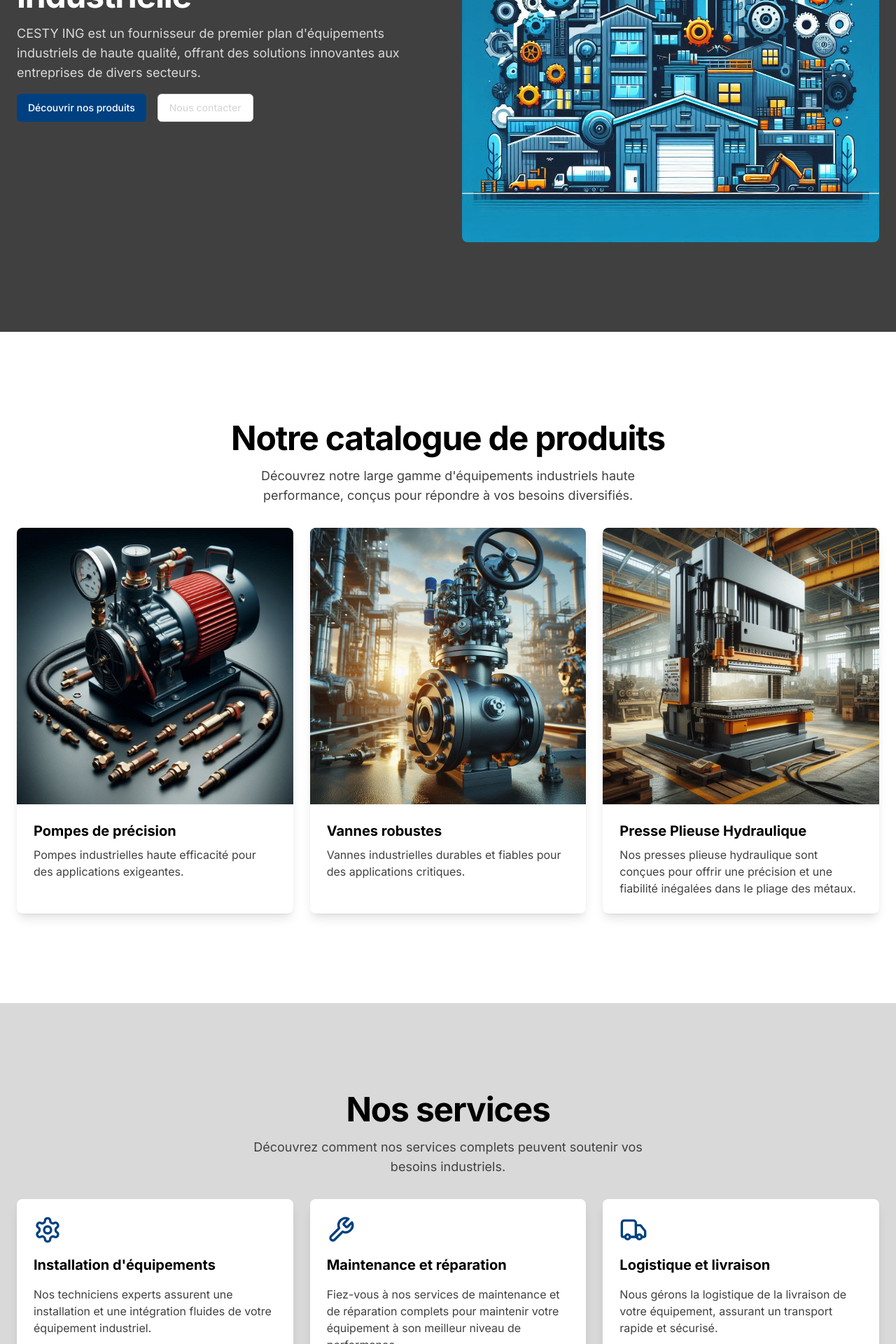
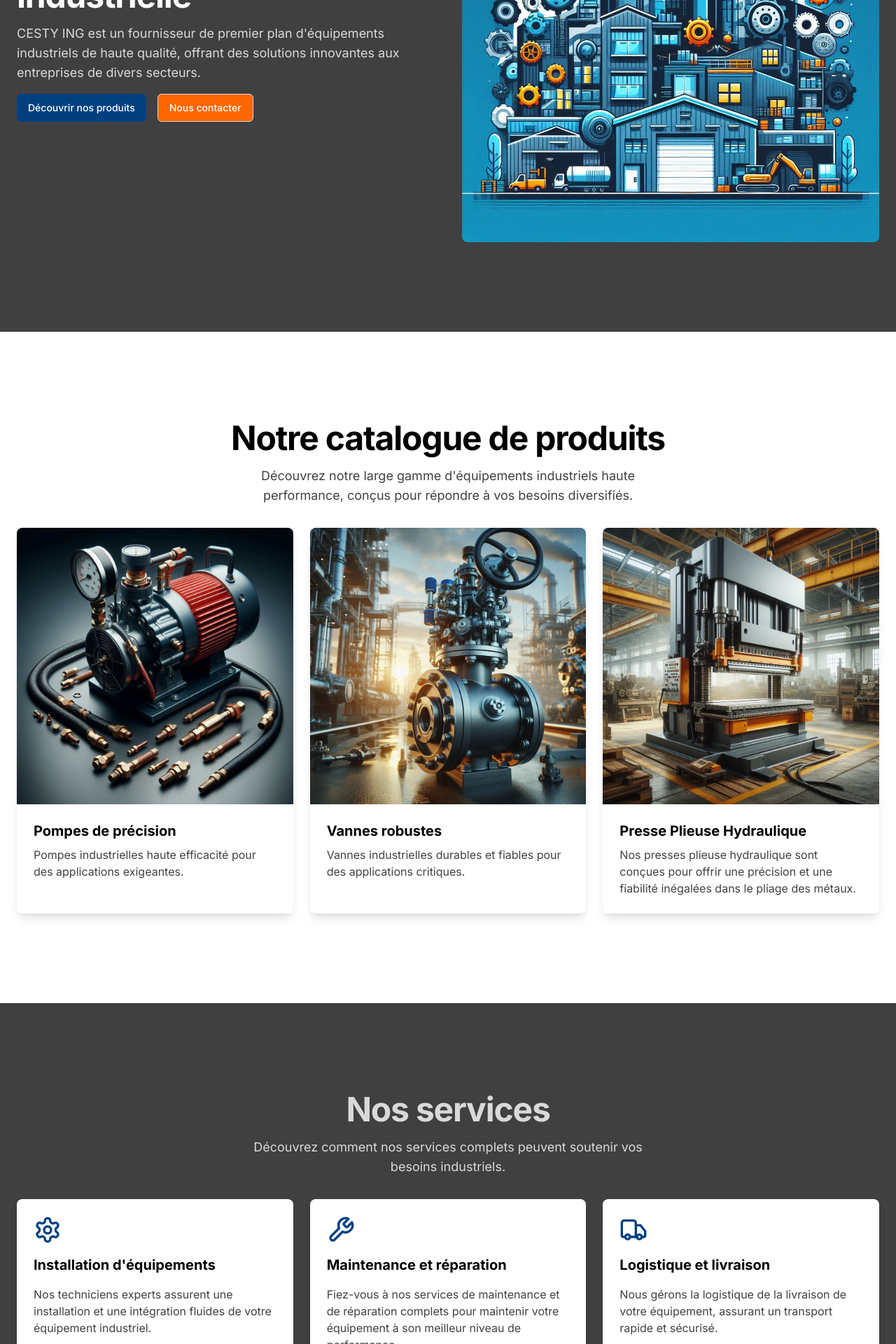
Before and after one commit to MaxCapette/cestying, a Next.js app: page / in a window 1280 px wide. Shown: the part 400-2320 px from the top of the page at 70% size. Built offline with nearby package versions, Linux system fonts and the light colour scheme.

Commit message:
change some colors

```diff
--- a/src/components/component/main-page.tsx
+++ b/src/components/component/main-page.tsx
@@ -107,7 +107,7 @@ export function MainPage() {
                 <Button className="bg-[#004080] hover:bg-[#0073e6] text-white">Découvrir nos produits</Button></Link>
                 <Link href="#contact">
                 <Button
-                  className="border-[#d9d9d9] text-[#d9d9d9] hover:bg-[#d9d9d9] hover:text-[#404040]"
+                  className="bg-[#ff6600] border-[#d9d9d9] text-white hover:bg-[#d9d9d9] hover:text-[#404040]"
                   variant="outline"
                 >
                   Nous contacter
@@ -184,11 +184,11 @@ export function MainPage() {
             </div>
           </div>
         </section>
-        <section className="bg-[#d9d9d9] dark:bg-[#404040] py-12 md:py-24 lg:py-32" id="services">
+        <section className="bg-[#404040] dark:bg-[#404040] py-12 md:py-24 lg:py-32" id="services">
           <div className="container px-4 md:px-6 space-y-8">
             <div className="text-center space-y-4">
-              <h2 className="text-3xl font-bold tracking-tight sm:text-4xl md:text-5xl">Nos services</h2>
-              <p className="text-[#404040] dark:text-[#d9d9d9] max-w-[600px] mx-auto text-lg">
+              <h2 className="text-[#d9d9d9] text-3xl font-bold tracking-tight sm:text-4xl md:text-5xl">Nos services</h2>
+              <p className="text-[#d9d9d9] dark:text-[#d9d9d9] max-w-[600px] mx-auto text-lg">
                 Découvrez comment nos services complets peuvent soutenir vos besoins industriels.
               </p>
             </div>
@@ -247,7 +247,7 @@ export function MainPage() {
           </div>
         </section>
 
-        <section className="bg-[#d9d9d9] dark:bg-[#404040] py-12 md:py-24 lg:py-32" id="contact">
+        <section className="bg-[#d9d9d9] dark:bg-[#404040] py-12 md:py-24 lg:py-32 container mb-10" id="contact">
           <ContactPage />
         </section>
       </main>
```
